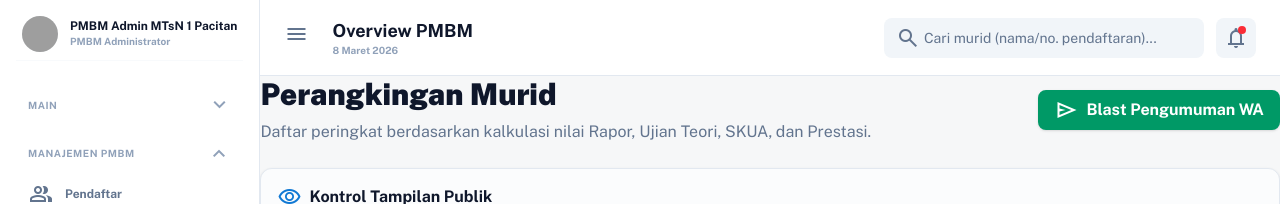
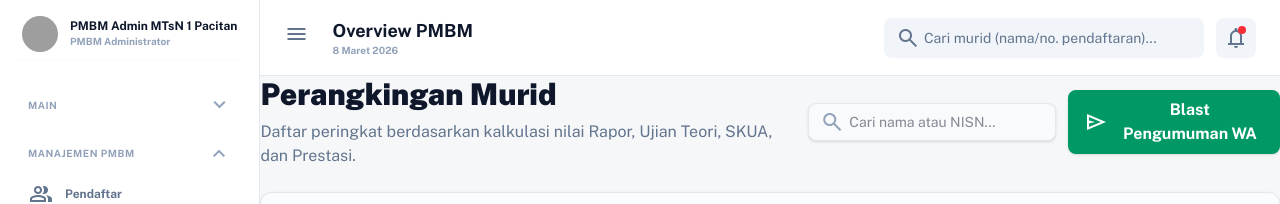
Before and after one commit to phatus/newppdb, a Next.js app: page /admin/ranking in a window 1280 px wide. Shown: the top 204 px of the page. Built offline with nearby package versions, Linux system fonts and the light colour scheme; no server answers; the database is empty; grey boxes are pictures that could not be loaded.

Commit message:
feat: add global search functionality to admin ranking page

```diff
--- a/src/app/actions/ranking.ts
+++ b/src/app/actions/ranking.ts
@@ -19,12 +19,18 @@ type RankedStudent = StudentWithRelations & {
  * Fetches and ranks student data with optional pagination and filters.
  * Returns an object containing the ranked students and total count.
  */
-export async function getRankingData(filters?: { waveId?: string; jalur?: JalurPendaftaran; forceLive?: boolean }, skip?: number, take?: number): Promise<{ students: RankedStudent[], totalCount: number }> {
+export async function getRankingData(filters?: { waveId?: string; jalur?: JalurPendaftaran; forceLive?: boolean; q?: string }, skip?: number, take?: number): Promise<{ students: RankedStudent[], totalCount: number }> {
     try {
         // 1. Fetch Students who are verified
         const where: any = { statusVerifikasi: "VERIFIED" };
         if (filters?.waveId) where.waveId = filters.waveId;
         if (filters?.jalur) where.jalur = filters.jalur;
+        if (filters?.q) {
+            where.OR = [
+                { namaLengkap: { contains: filters.q, mode: 'insensitive' } },
+                { nisn: { contains: filters.q, mode: 'insensitive' } }
+            ];
+        }
 
         const students = await db.student.findMany({
             where,
--- a/src/app/admin/ranking/page.tsx
+++ b/src/app/admin/ranking/page.tsx
@@ -5,21 +5,24 @@ import { getRankingData } from "@/app/actions/ranking";
 import RankingTable from "@/components/admin/RankingTable";
 import WABlastPanel from "@/components/admin/WABlastPanel";
 import RankingControlPanel from "@/components/admin/ranking/RankingControlPanel";
+import SearchInput from "@/components/admin/SearchInput";
+import { Suspense } from "react";
 
 const PAGE_SIZE = 20;
 
 export default async function RankingPage({
     searchParams,
 }: {
-    searchParams: Promise<{ waveId?: string; jalur?: string; page?: string }>;
+    searchParams: Promise<{ waveId?: string; jalur?: string; page?: string; q?: string }>;
 }) {
     const resolvedParams = await searchParams;
     const waveId = resolvedParams?.waveId;
     const jalur = resolvedParams?.jalur as any;
+    const q = resolvedParams?.q || "";
     const currentPage = Math.max(1, parseInt(resolvedParams?.page || "1", 10));
     const skip = (currentPage - 1) * PAGE_SIZE;
 
-    const { students, totalCount } = await getRankingData({ waveId, jalur, forceLive: true }, skip, PAGE_SIZE);
+    const { students, totalCount } = await getRankingData({ waveId, jalur, forceLive: true, q }, skip, PAGE_SIZE);
     const settings = await db.schoolSettings.findFirst();
     const waves = await db.wave.findMany({
         orderBy: { startDate: 'asc' }
@@ -36,7 +39,10 @@ export default async function RankingPage({
                         Daftar peringkat berdasarkan kalkulasi nilai Rapor, Ujian Teori, SKUA, dan Prestasi.
                     </p>
                 </div>
-                <div className="flex flex-wrap items-center gap-3">
+                <div className="flex flex-col md:flex-row md:items-center gap-3 w-full md:w-auto">
+                    <Suspense fallback={<div className="h-10 w-full md:w-[250px] bg-slate-100 dark:bg-slate-800 rounded-lg animate-pulse" />}>
+                        <SearchInput />
+                    </Suspense>
                     <WABlastPanel />
                 </div>
             </div>
```
